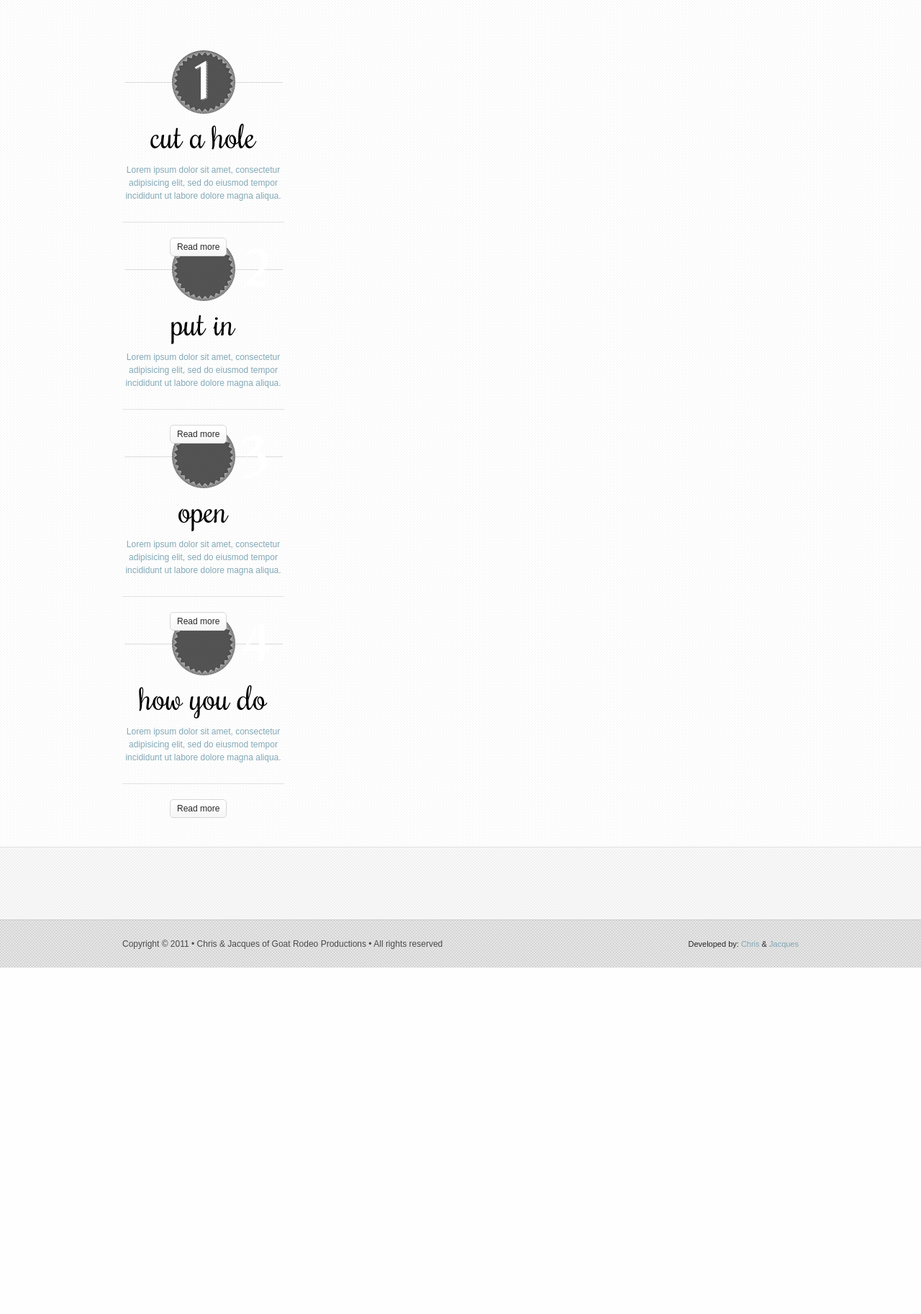
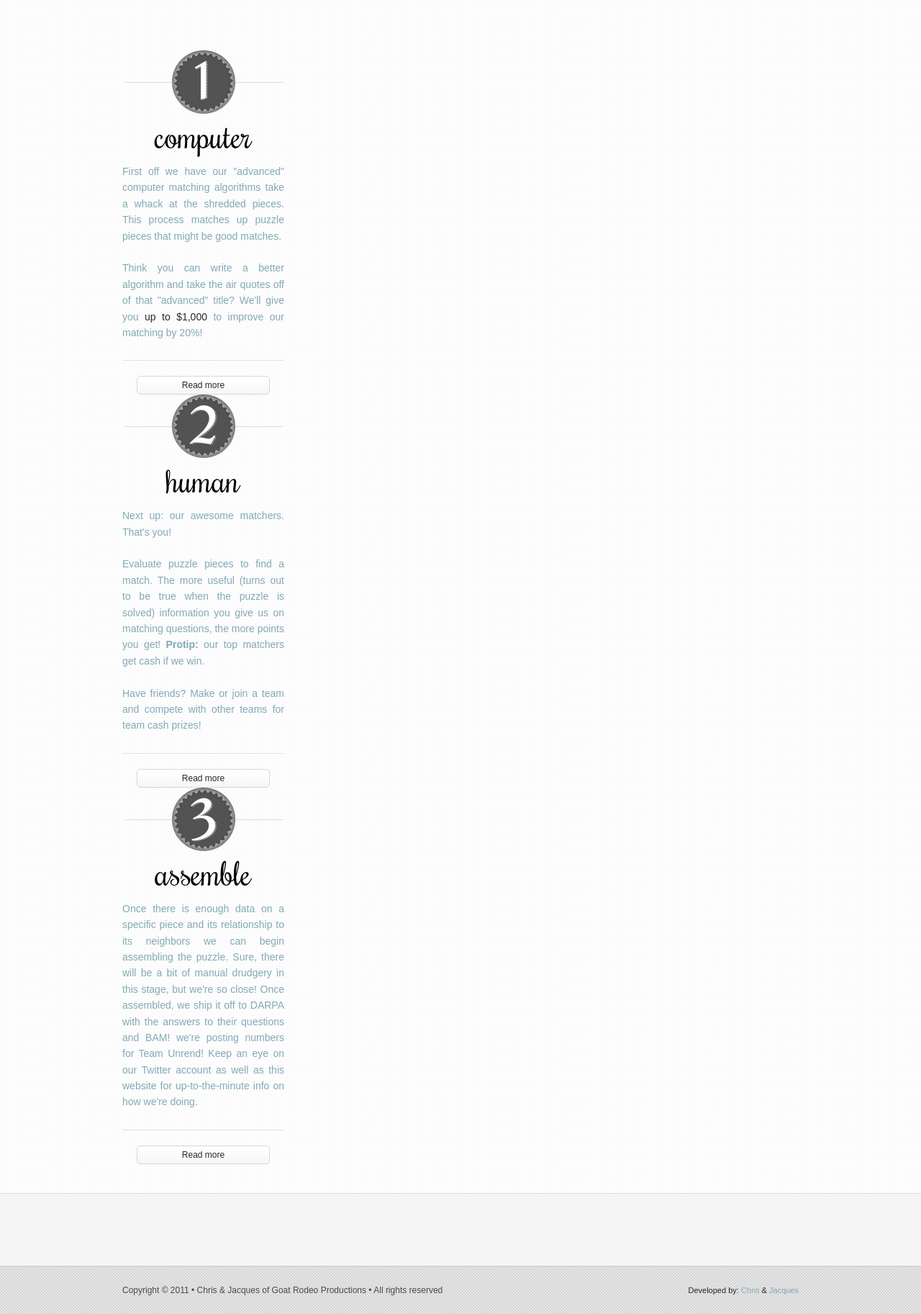
Before and after one commit to betaorbust/crowdshred, a Django app: page / in a window 1280 px wide. Shown: the part 668-2493 px from the top of the page at 72% size. Before the commit the page ends 2012 px from the top, so only its background shows below. Run offline with Django 3.2, Linux system fonts and the light colour scheme; parts of the project's set-up code (start-up, migrations or seed data) failed here and were passed over; some libraries are stand-ins or nearby versions.

Commit message:
Adding homepage copy.

```diff
--- a/project/static/css/style.css
+++ b/project/static/css/style.css
@@ -1,3 +1,8 @@
+p{
+    font-size:14px;
+    line-height:1.6;
+}
+
 #board{
     width:640px;
     height:480px;
@@ -21,3 +26,41 @@ div.sliderContainer {
     margin-right:auto;
 
     }
+
+
+.logo {
+	padding:20px 5px 15px 5px;
+	float:left;
+	line-height:.5;
+}
+
+.txt_slide_left h4, .txt_video_left h4 {
+	color:#000000;
+	font-size:18px;
+	line-height:1.4em;
+	font-weight:100;
+	margin-bottom:10px;
+}
+
+.txt_slide_left p, .txt_video_left p {
+	font-size:14px;
+	color:#282828;
+	line-height:1.7em;
+}
+
+.column.justify p {
+	text-align:justify;
+}
+
+.columns .column a.read{
+    text-align:center;
+    width:165px;
+    margin-right:auto;
+    margin-left:auto;
+    float:none;
+
+}
+
+.txt_slide_left {
+	padding:60px 0 0 52px
+}
--- a/project/templates/base.html
+++ b/project/templates/base.html
@@ -7,7 +7,7 @@
 	<style type="text/css">
 		@import url(/static/css/templatestyles.css);		/*link to the main CSS file */
     </style>
-
+    <link rel="stylesheet" href="{{STATIC_URL}}css/style.css" type="text/css" />
 	<title>{% block title %}UnRend{% endblock title %}</title>
 
 	<!-- Initialise jQuery Library -->
@@ -29,7 +29,7 @@
         <div class="container_12">
             <div class="logo">
                 <a href="/">
-                    <img src="" width="171" height="43" alt="">
+                    <!-- <img src="" width="171" height="43" alt=""> -->
                     Un<span>Rend</span> logo
                 </a>
             </div><!--/ logo-->
@@ -50,6 +50,7 @@
   <div id="sidebar-footer">
     <div id="fsb">
         <!-- SIDEBAR FOOTER INFORMATION -->
+        {% block sidebarFooter %}{% endblock sidebarFooter %}
     </div><!--/ fsb-->
   </div><!--/ sidebar-footer-->
   <div id="footer_full">
--- a/project/templates/game.html
+++ b/project/templates/game.html
@@ -1,7 +1,7 @@
 {% extends "fullwidthpage.html" %}
 
 {% block topHead %}
-<link rel="stylesheet" href="{{STATIC_URL}}css/style.css" type="text/css" />
+
 <link rel="stylesheet" href="{{STATIC_URL}}css/ui-lightness/jquery-ui-1.8.16.custom.css">
 {% endblock topHead %}
 
--- a/project/templates/homepage.html
+++ b/project/templates/homepage.html
@@ -11,11 +11,10 @@
                       <!--/ textSlide-->
                       <li>
                         <div class="txt_slide_left">
-                            <h2>Our <span class="fsample_01">plan</span></h2>
-                            <h4>Yeah, we totally have one!</h4>
-                            <p>Lorem ipsum dolor sit amet, consectetur adipisicing elit,
-                            sed do eiusmod tempor incididunt ut labore et dolore magna aliqua.
-                             Ut enim ad minim veniam, quis nostrud exercitation ullamco laboris.</p>
+                            <h2>Join <span class="fsample_01">us</span>!</h2>
+                            <h4>Solve a problem, donate to charity, and win some cash in the process!</h4>
+                            <p>DARPA's gone and shredded seven puzzles and they're willing to pay out if we put them back together! We plan to tackle this shredder challenge with a combination of computer vision, human awesomeness, and a little fun.</p>
+                            <p>If we win this thing (and, let's face it, that's the plan) the drinks are metaphorically on us! We'll be giving $20,000 of it away to Child's Play and thousands of dollars to our top contributing matchers - that's you!</p>
                              <!-- <a href="portfolio_4col.html" class="btn_gal"></a> -->
                         </div>
                         <div class="slide_pic_right"><img src="/static/images/template/slider/any_slide_1.png" width="420" height="344" alt="" /></div>
@@ -32,25 +31,28 @@
   <div class="container_11">
    <div class="content">
         <div class="columns">
-            <div class="column">
+            <div class="column justify">
                 <div class="count"><img src="/static/images/template/one.png"  width="25"  height="70" alt="1"></div>
-                <h3>Cut a Hole</h3>
-             	<p class="fsample_01">Lorem ipsum dolor sit amet, consectetur adipisicing elit, sed do eiusmod tempor incididunt ut labore dolore magna aliqua.</p>
+                <h3>Computer</h3>
+             	<p class="fsample_01">First off we have our "advanced" computer matching algorithms take a whack at the shredded pieces. This process matches up puzzle pieces that <span style="">might</span> be good matches. <br /><br />Think you can write a better algorithm and take the air quotes off of that "advanced" title? We'll give you <a href="#">up to $1,000</a> to improve our matching by 20%!</p>
               	<a href="#" class="read">Read more</a>
             </div><!--/column-->
-            <div class="column">
+            <div class="column justify">
               	<div class="count"><img src="/static/images/template/two.png" width="39"  height="70" alt="2"></div>
-                <h3>Put In</h3>
-                <p class="fsample_01">Lorem ipsum dolor sit amet, consectetur adipisicing elit, sed do eiusmod tempor incididunt ut labore dolore magna aliqua.</p>
+                <h3>Human</h3>
+                <p class="fsample_01">Next up: our awesome matchers. That's you!<br /><br />
+Evaluate puzzle pieces to find a match. The more useful (turns out to be true when the puzzle is solved) information you give us on matching questions, the more points you get! <span style="font-weight:bold">Protip:</span> our top matchers get cash if we win.
+<br /><br />Have friends? Make or join a team and compete with other teams for team cash prizes!</p>
               	<a href="#" class="read">Read more</a>
             </div><!--/column-->
-            <div class="column">
+            <div class="column justify">
                 <div class="count"><img src="/static/images/template/three.png" width="36"  height="75" alt="3"></div>
-                <h3>Open</h3>
-                <p class="fsample_01">Lorem ipsum dolor sit amet, consectetur adipisicing elit, sed do eiusmod tempor incididunt ut labore dolore magna aliqua.</p>
+                <h3>Assemble</h3>
+                <p class="fsample_01">Once there is enough data on a specific piece and its relationship to its neighbors we can begin assembling the puzzle. Sure, there will be a bit of manual drudgery in this stage, but we're so close!
+Once assembled, we ship it off to DARPA with the answers to their questions and BAM! we're posting numbers for Team Unrend! Keep an eye on our Twitter account as well as this website for up-to-the-minute info on how we're doing.</p>
             	<a href="#" class="read">Read more</a>
-            </div><!--/column-->
-            <div class="column">
+            </div><!--/column
+            <div class="column justify">
                	 <div class="count"><img src="/static/images/template/four.png" width="41"  height="70" alt="4"></div>
                	 <h3>How You Do</h3>
                  <p class="fsample_01">Lorem ipsum dolor sit amet, consectetur adipisicing elit, sed do eiusmod tempor incididunt ut labore dolore magna aliqua.</p>
@@ -61,3 +63,8 @@
    </div><!--/ content-->
  </div><!--/ container_11-->
 {% endblock %}
+
+
+{% block sidebarFooter %}
+
+{% endblock %}
```
Also changed, not shown: 1 other file.
